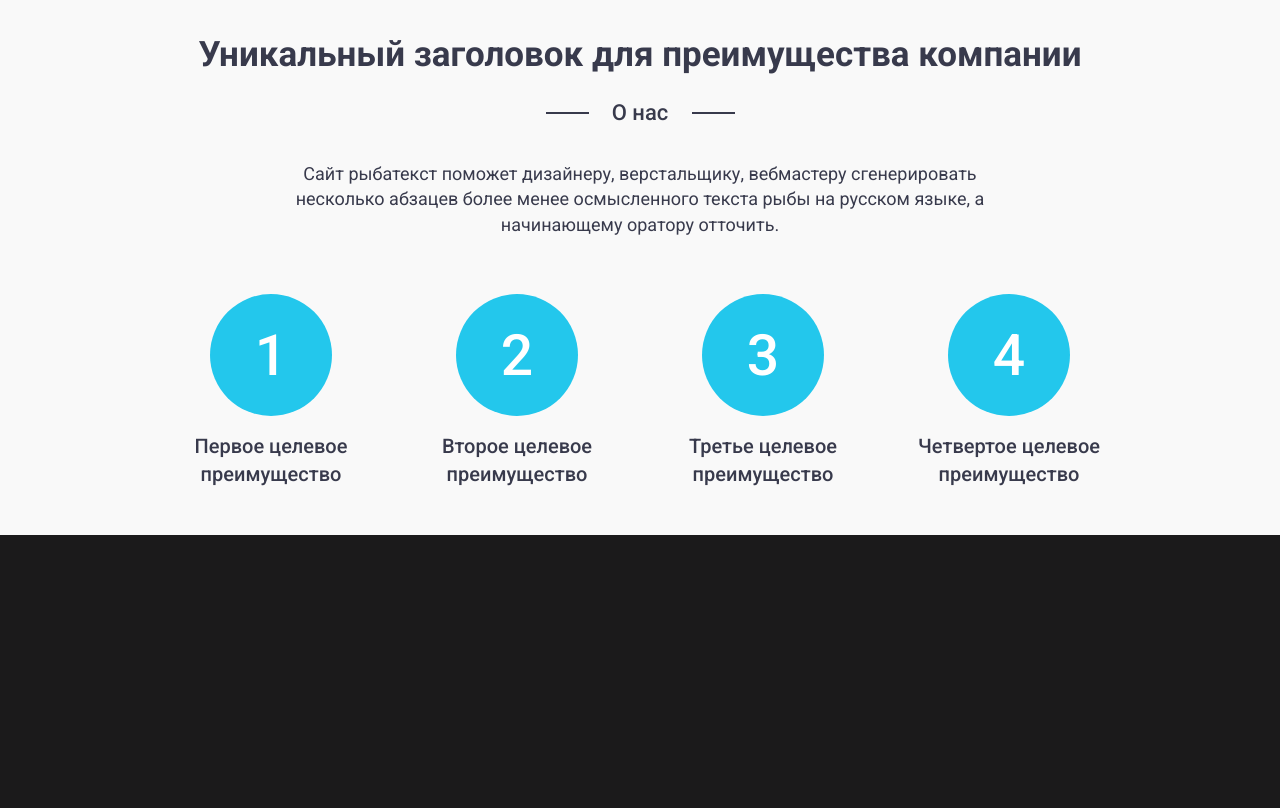
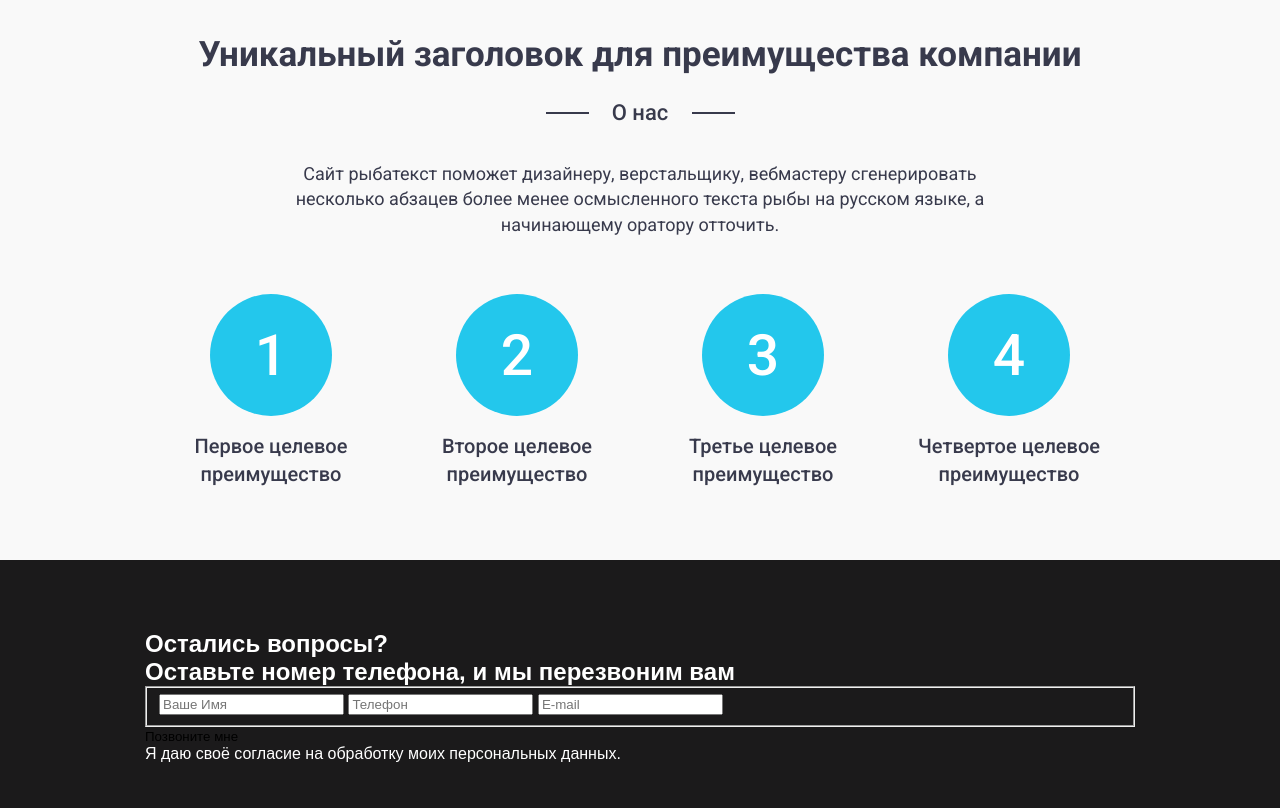
Before and after one commit to daviddovzhanskiy/adaptive, a plain HTML site: page index.html in a window 1280 px wide. Shown: the part 772-1580 px from the top of the page. Before the commit the page ends 1307 px from the top, so only its background shows below. Drawn offline with Linux system fonts and the light colour scheme.

Commit message:
html for third section

```diff
--- a/index.html
+++ b/index.html
@@ -57,5 +57,20 @@
       </div>
     </section>
 
+    <section class="section questions-page">
+      <div class="questions container-small">
+        <h1 class="questions__title">Остались вопросы?</h1>
+        <h2 class="questions__subtitle">Оставьте номер телефона, и мы перезвоним вам</h2>
+        <form id="info-form" method="POST">
+          <fieldset>
+            <input type="text" name="name" id="name" placeholder="Ваше Имя" required>
+            <input type="tel" name="phone" id="phone" placeholder="Телефон" pattern="^\+?[7-8]-?[0-9]{3}-?[0-9]{3}-?[0-9]{2}-?[0-9]{2}$" title="+7-(999)-999-99-99" maxlength="12" required>
+            <input type="email" name="email" id="email" placeholder="E-mail" required>
+          </fieldset>
+          <button type="submit" formaction="https://jsonplaceholder.typicode.com/posts">Позвоните мне</button>
+        </form>
+        <p class="questions__text">Я даю своё <span class="questions__text_underline">согласие</span> на обработку моих персональных данных.</p>
+      </div>
+    </section>
 </body>
 </html>
```
